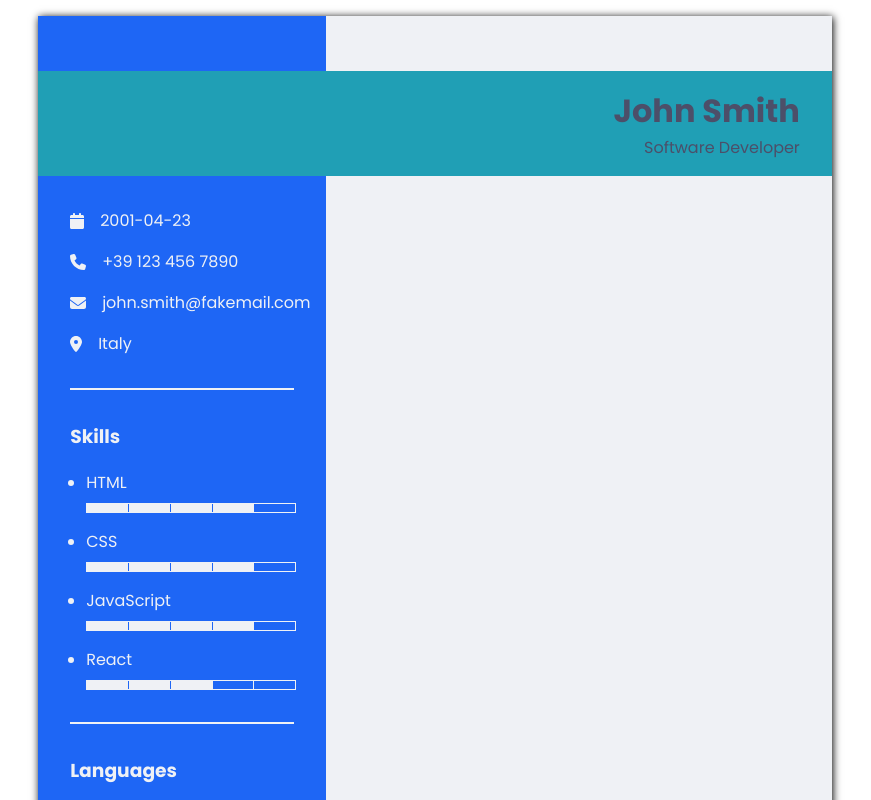
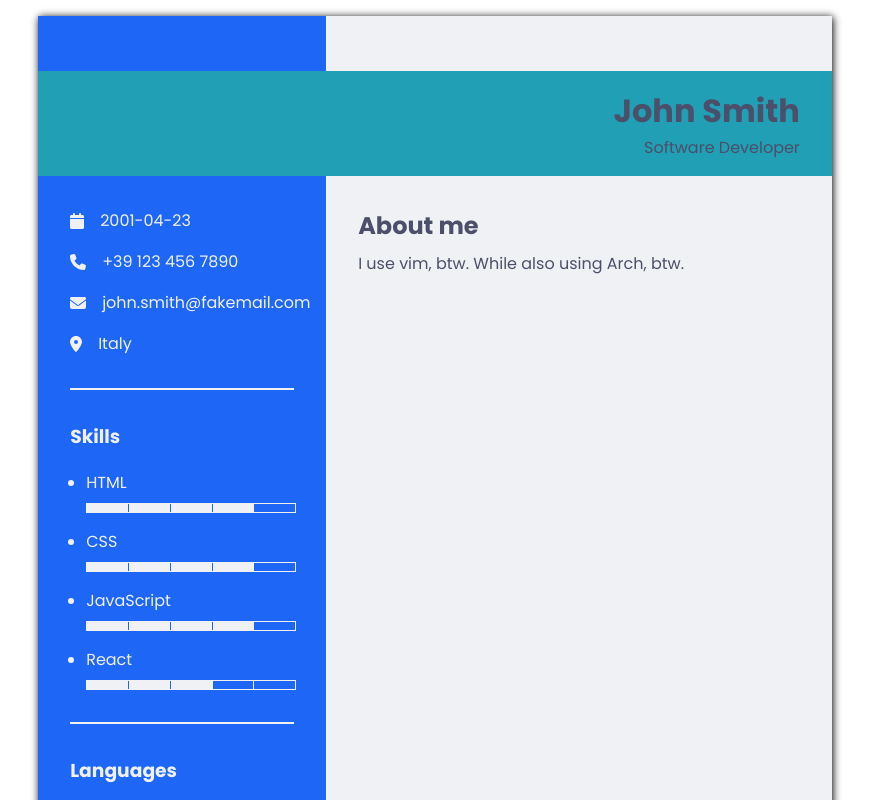
Before and after one commit to Thomsn1337/cv-app, a React (Vite) app: page / in a window 1280 px wide. Shown: the top 800 px of the page, without its empty margins (205-1076 px from the left). Built offline with nearby package versions, Linux system fonts and the light colour scheme.

Commit message:
feat: add about information section

```diff
--- a/src/components/cvViewer.jsx
+++ b/src/components/cvViewer.jsx
@@ -76,7 +76,12 @@ export default function CVViewer({ cvData }) {
                     </>
                 )}
             </div>
-            <div className="cv-content"></div>
+            <div className="cv-content">
+                <section className="about">
+                    <h2>About me</h2>
+                    <p>{general.about}</p>
+                </section>
+            </div>
         </div>
     );
 }
--- a/src/styles/cvViewer.css
+++ b/src/styles/cvViewer.css
@@ -71,3 +71,15 @@
 .languages p {
     margin-bottom: 0.5rem;
 }
+
+.cv-content {
+    padding: 2rem;
+}
+
+.about h2 {
+    margin: 0;
+}
+
+.about p {
+    margin-top: 0.5rem;
+}
```
